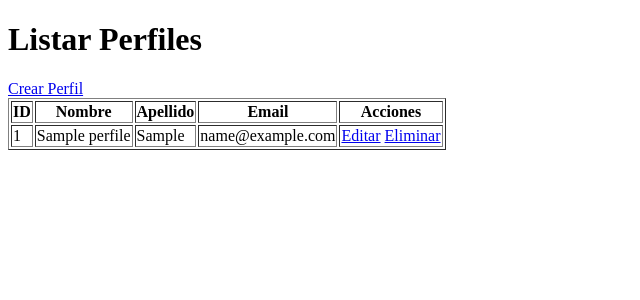
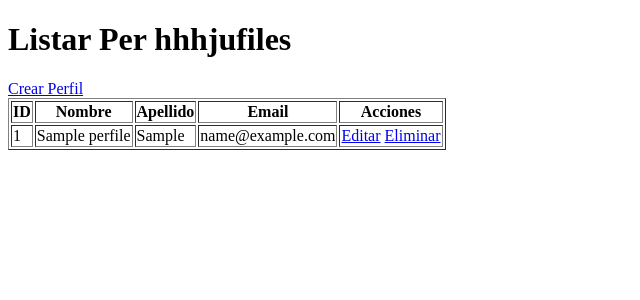
Before and after one commit to PoliFriedPI/PI, a PHP site: template views/Perfil/ListarPerfil.php in a window 1280 px wide. Shown: the top 300 px of the page, without its empty margins (0-640 px from the left). Run offline with PHP 8.4, Linux system fonts and the light colour scheme; the template is opened without the code that fills it: most values are stand-ins (such as "Sample title", 1, 10 or a date in 2020).

```diff
--- a/views/Perfil/ListarPerfil.php
+++ b/views/Perfil/ListarPerfil.php
@@ -5,7 +5,7 @@
     <title>Listar Perfiles</title>
 </head>
 <body>
-<h1>Listar Perfiles</h1>
+<h1>Listar Per    hhhjufiles</h1>
 <a href="index.php?controller=perfil&action=crear">Crear Perfil</a>
 <table border="1">
     <tr>
```
